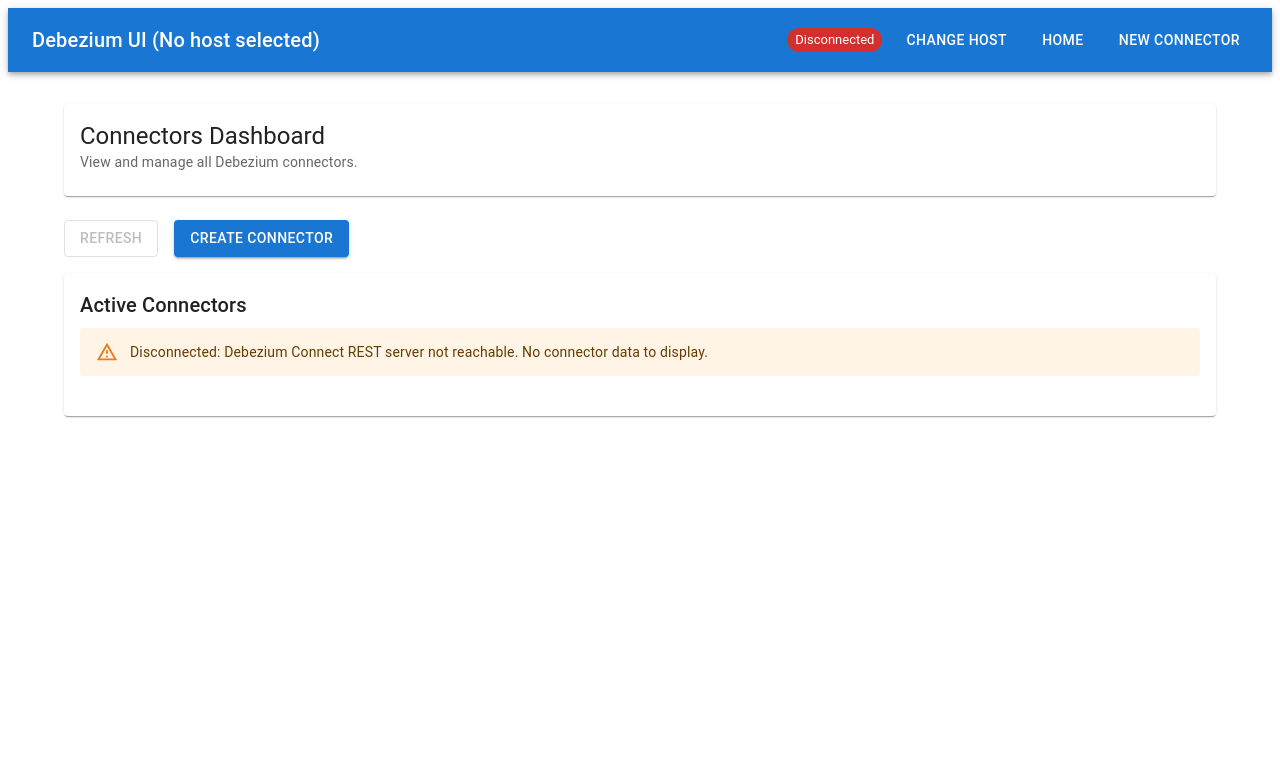
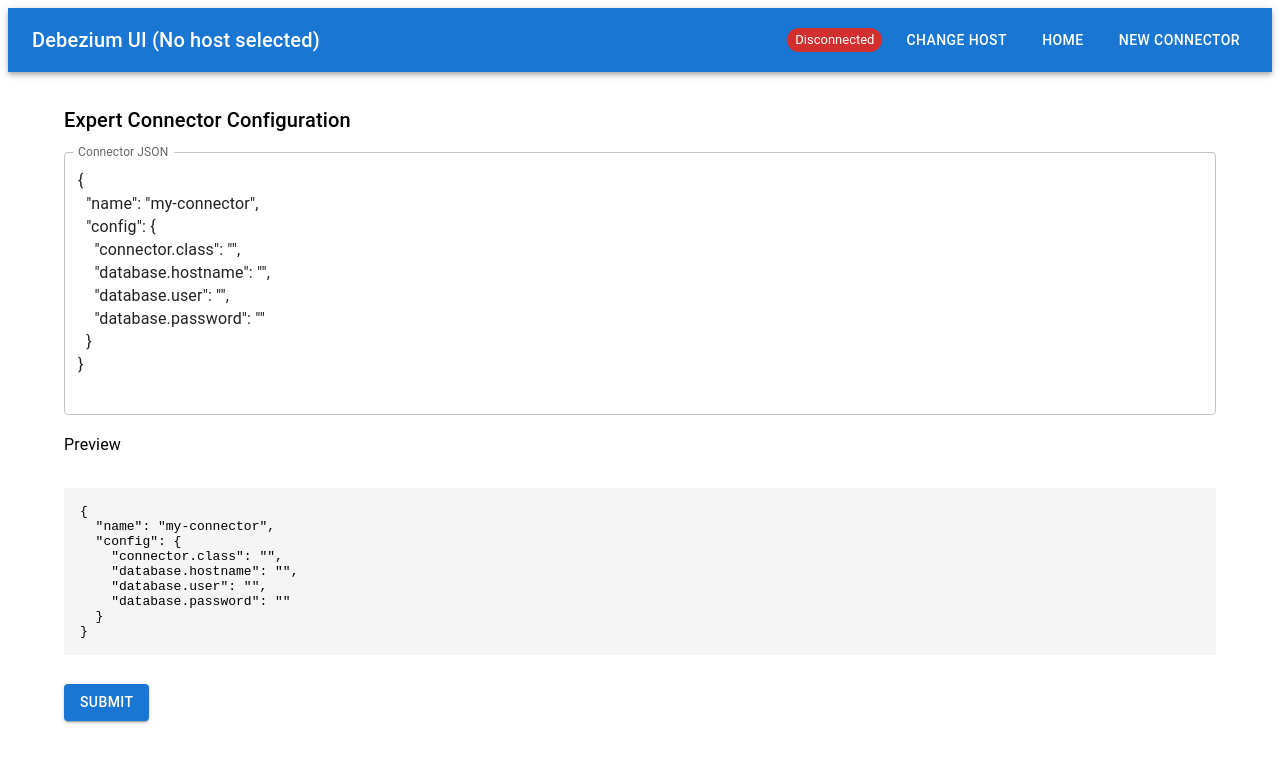
Before and after one commit to PenHsuanWang/debezium-cdc-source-control-webui-react, a React (Create React App) app: page /create/expert in a window 1280 px wide. Before the commit this address led to /. Shown: the top 762 px of the page. Built offline with nearby package versions, Linux system fonts and the light colour scheme.

Commit message:
feat: add expert mode for connector creation

```diff
--- a/src/App.tsx
+++ b/src/App.tsx
@@ -4,6 +4,7 @@
 import ConnectorListPage from './pages/ConnectorListPage';
 import HostPage from './pages/HostPage';
 import CreateWizard from './components/CreateWizard';
+import ExpertCreate from './components/ExpertCreate';
 import TopBar from './components/TopBar';
 import Container from '@mui/material/Container';
 
@@ -15,6 +16,7 @@
         <Route path="/" element={<ConnectorListPage />} />
         <Route path="/host" element={<HostPage />} />
         <Route path="/create" element={<CreateWizard />} />
+        <Route path="/create/expert" element={<ExpertCreate />} />
         <Route path="*" element={<Navigate to="/" />} />
       </Routes>
     </Container>
--- a/src/components/CreateWizard.tsx
+++ b/src/components/CreateWizard.tsx
@@ -14,7 +14,7 @@
 import { useForm, FormProvider, Control, Controller } from 'react-hook-form';
 import * as yup from 'yup';
 import { yupResolver } from '@hookform/resolvers/yup';
-import { useNavigate } from 'react-router-dom';
+import { useNavigate, useLocation, Link as RouterLink } from 'react-router-dom';
 import { useHost } from '../context/HostContext';
 import AlertSnackbar from './AlertSnackbar';
 import ConfigEditor from './ConfigEditor';
@@ -63,6 +63,8 @@
   const [snackbar, setSnackbar] = useState<string | null>(null);
   const [submitting, setSubmitting] = useState(false);
   const navigate = useNavigate();
+  const location = useLocation();
+  const showExpert = new URLSearchParams(location.search).get('beta') === 'true';
   const { state } = useHost();
 
   const type = watch('type');
@@ -151,6 +153,11 @@
             />
             <Box sx={{ mt: 2 }}>
               <Button onClick={onNext} disabled={!type}>Next</Button>
+              {showExpert && (
+                <Button component={RouterLink} to="/create/expert" sx={{ ml: 2 }}>
+                  Switch to expert mode
+                </Button>
+              )}
             </Box>
           </FormControl>
         )}
--- /dev/null
+++ b/src/components/ExpertCreate.tsx
@@ -0,0 +1,79 @@
+import React, { useState } from 'react';
+import { Box, Button, TextField, Typography } from '@mui/material';
+import ConfigEditor from './ConfigEditor';
+import AlertSnackbar from './AlertSnackbar';
+import { useHost } from '../context/HostContext';
+import { useNavigate } from 'react-router-dom';
+
+const defaultJson = `{
+  "name": "my-connector",
+  "config": {
+    "connector.class": "",
+    "database.hostname": "",
+    "database.user": "",
+    "database.password": ""
+  }
+}`;
+
+const ExpertCreate: React.FC = () => {
+  const [json, setJson] = useState(defaultJson);
+  const [error, setError] = useState<string | null>(null);
+  const { state } = useHost();
+  const navigate = useNavigate();
+  const [submitting, setSubmitting] = useState(false);
+
+  const handleSubmit = async () => {
+    let payload: any;
+    try {
+      payload = JSON.parse(json);
+    } catch (e: any) {
+      setError('Invalid JSON');
+      return;
+    }
+
+    if (!state.host) {
+      setError('Please set the Debezium Connect host before creating a connector.');
+      return;
+    }
+
+    setSubmitting(true);
+    try {
+      const res = await fetch(`${state.host}/connectors`, {
+        method: 'POST',
+        headers: { 'Content-Type': 'application/json' },
+        body: JSON.stringify(payload),
+      });
+      if (!res.ok) throw new Error('Failed to create connector');
+      navigate('/');
+    } catch (e: any) {
+      setError(e.message);
+    } finally {
+      setSubmitting(false);
+    }
+  };
+
+  return (
+    <Box sx={{ display: 'flex', flexDirection: 'column', gap: 2 }}>
+      <Typography variant="h6">Expert Connector Configuration</Typography>
+      <TextField
+        multiline
+        minRows={10}
+        value={json}
+        onChange={(e) => setJson(e.target.value)}
+        label="Connector JSON"
+      />
+      <Typography variant="subtitle1">Preview</Typography>
+      <ConfigEditor value={json} readOnly />
+      <Box>
+        <Button variant="contained" onClick={handleSubmit} disabled={submitting}>
+          Submit
+        </Button>
+      </Box>
+      {error && (
+        <AlertSnackbar message={error} onClose={() => setError(null)} />
+      )}
+    </Box>
+  );
+};
+
+export default ExpertCreate;
```
Also changed, not shown: 1 other file (tests, documents, lock files or other folders).
